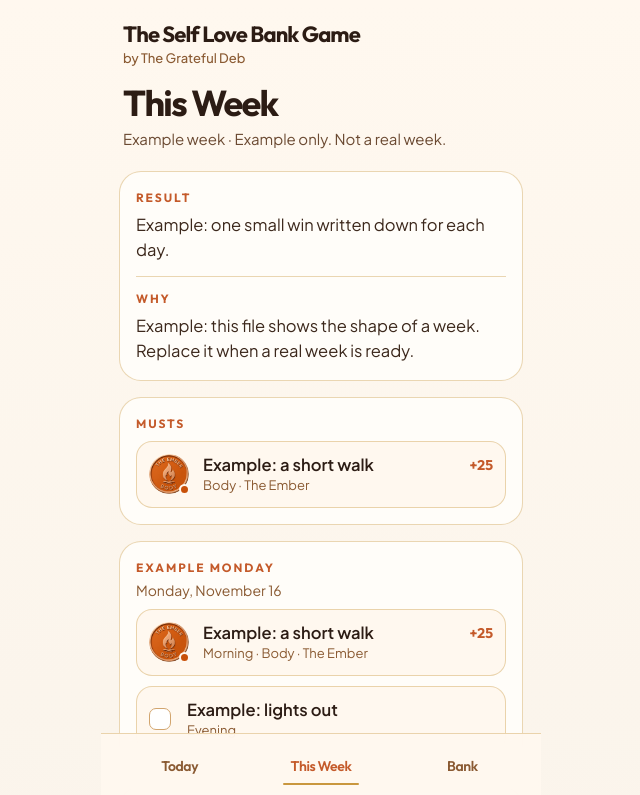
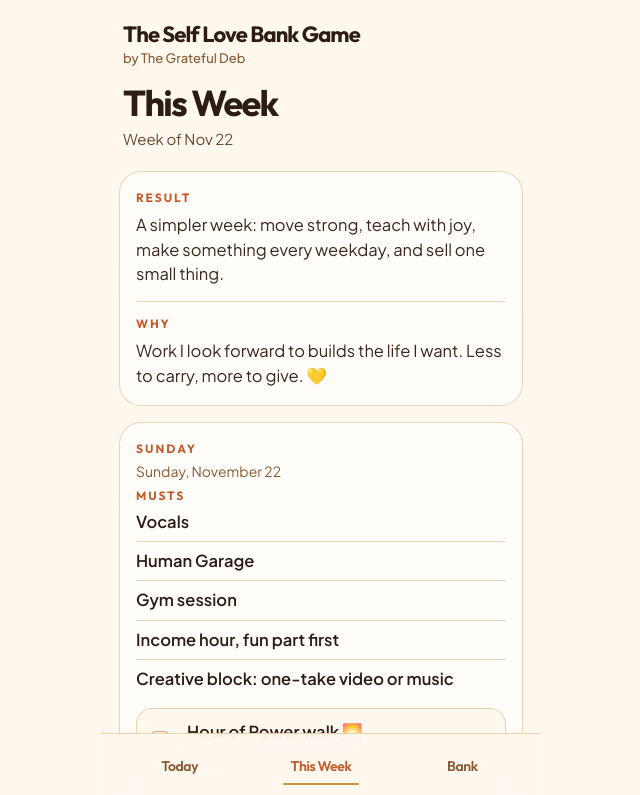
Before and after one commit to debbieashvil-web/rpm-day, a plain HTML site: page index.html in a window 1280 px wide. Both pictures are taken after a click on the element "Sections". Shown: the top 795 px of the page, without its empty margins (319-959 px from the left). Drawn offline with Linux system fonts and the light colour scheme.

Commit message:
Week plan Nov 22-28: day names, read-only musts, check-only week rows (#24)
* Add the Nov 22-28 week plan and show each day's musts.

This Week now reads day names and per-day musts, and still shows the older week shape.

Co-authored-by: debbieashvil-web <debbieashvil-web@users.noreply.github.com>

* Keep This Week checks off Today's coins.

Week rows use a wk- id, so a shared date and id no longer share done-state. Day musts on This Week are a read-only list and award nothing.

Co-authored-by: debbieashvil-web <debbieashvil-web@users.noreply.github.com>

* Make This Week rows check-only.

A wk- row keeps its own done mark and passes no domains, so it cannot pay a coin or move a meter.

Co-authored-by: debbieashvil-web <debbieashvil-web@users.noreply.github.com>

---------

Co-authored-by: debbieashvil-web <debbieashvil-web@users.noreply.github.com>

```diff
--- a/bank/app.css
+++ b/bank/app.css
@@ -164,6 +164,16 @@ main { flex: 1; padding: 6px 18px 22px; }
   line-height: 1.15;
 }
 .daydate { margin: -2px 0 8px; color: var(--muted-2); font-size: 14px; }
+.weekmusts { margin: 0; padding: 0; list-style: none; }
+.weekmusts li {
+  margin: 0;
+  padding: 8px 0;
+  border-top: 1px solid var(--line);
+  font-weight: 600;
+  font-size: 16.5px;
+  line-height: 1.35;
+}
+.weekmusts li:first-child { border-top: 0; padding-top: 0; }
 .task, .stamp, .ghost, .bonus {
   width: 100%;
   text-align: left;
--- a/bank/app.js
+++ b/bank/app.js
@@ -86,13 +86,17 @@ var MUSIC_APP_URL = "https://debbieashvil-web.github.io/rpm-day/music/";
       return L.domainsInLabel(inner).length ? "" : full;
     }).replace(/\s{2,}/g, " ").trim();
   }
+  function itemDomains(item) {
+    if (String(item && item.id || "").indexOf("wk-") === 0) return L.weekItemAward(item);
+    return awardsFor(item.label, item.domainId);
+  }
   function itemDone(day, item) {
-    if (awardsFor(item.label, item.domainId).length) return L.planItemOn(state, day, item.id);
+    if (itemDomains(item).length) return L.planItemOn(state, day, item.id);
     var bag = readChecks()[day] || {};
     return !!bag[item.id];
   }
   function toggleItem(day, item) {
-    var domains = awardsFor(item.label, item.domainId);
+    var domains = itemDomains(item);
     if (domains.length) {
       commit(L.togglePlanItem(state, { id: item.id, day: day, label: showLabel(item.label), domains: domains }));
       return;
@@ -162,7 +166,7 @@ var MUSIC_APP_URL = "https://debbieashvil-web.github.io/rpm-day/music/";
     return rows;
   }
   function planButton(item, day) {
-    var domains = awardsFor(item.label, item.domainId);
+    var domains = itemDomains(item);
     var on = itemDone(day, item);
     var pts = 0;
     domains.forEach(function (d) { pts += d.points; });
@@ -259,7 +263,7 @@ var MUSIC_APP_URL = "https://debbieashvil-web.github.io/rpm-day/music/";
     var mustDay = week.date || (week.days && week.days[0] && week.days[0].date) || L.dayKey(now());
     var musts = [];
     (week.musts || []).forEach(function (m, i) {
-      if (m && m.label) musts.push({ id: "must-" + i, time: "", label: m.label, domainId: m.domainId || "" });
+      if (m && m.label) musts.push({ id: L.weekItemId("must-" + i), time: "", label: m.label, domainId: m.domainId || "" });
     });
     if (musts.length) {
       html += '<section class="panel"><p class="kicker">Musts</p>';
@@ -267,10 +271,21 @@ var MUSIC_APP_URL = "https://debbieashvil-web.github.io/rpm-day/music/";
       html += "</section>";
     }
     (week.days || []).forEach(function (d) {
-      html += '<section class="panel"><p class="kicker">' + esc(d.title || "Day") + "</p>";
+      var dayKey = d.date || mustDay;
+      html += '<section class="panel"><p class="kicker">' + esc(d.title || d.dayName || "Day") + "</p>";
       if (d.date) html += '<p class="daydate">' + esc(prettyDate(d.date)) + "</p>";
+      var dayMusts = [];
+      (d.musts || []).forEach(function (m) {
+        if (!m || !m.label || L.weekMustAward(m).length) return;
+        dayMusts.push(m.label);
+      });
+      if (dayMusts.length) {
+        html += '<p class="kicker">Musts</p><ul class="weekmusts">';
+        dayMusts.forEach(function (label) { html += "<li>" + esc(label) + "</li>"; });
+        html += "</ul>";
+      }
       (d.items || []).forEach(function (it) {
-        html += planButton({ id: it[0], time: it[1] || "", label: it[2] || "", domainId: "" }, d.date || mustDay);
+        html += planButton({ id: L.weekItemId(it[0]), time: it[1] || "", label: it[2] || "", domainId: "" }, dayKey);
       });
       html += "</section>";
     });
--- a/bank/logic.js
+++ b/bank/logic.js
@@ -504,6 +504,18 @@
     return 0;
   }
 
+  function weekItemId(id) {
+    return "wk-" + String(id == null ? "" : id);
+  }
+
+  function weekMustAward() {
+    return [];
+  }
+
+  function weekItemAward() {
+    return [];
+  }
+
   function planItemOn(state, day, itemId) {
     var prefix = "plan:" + day + ":" + itemId + ":";
     return active(state).some(function (e) {
@@ -516,6 +528,7 @@
     var day = spec.day || dayKey(new Date());
     var itemId = String(spec.id || "");
     if (!itemId) return { error: "item", dropped: [] };
+    if (itemId.indexOf("wk-") === 0) return { skipped: true, dropped: [] };
     var prefix = "plan:" + day + ":" + itemId + ":";
     var existing = active(state).filter(function (e) {
       return e.taskId && e.taskId.indexOf(prefix) === 0;
@@ -791,6 +804,9 @@
     coinLabel: coinLabel,
     domainsInLabel: domainsInLabel,
     catalogPoints: catalogPoints,
+    weekItemId: weekItemId,
+    weekMustAward: weekMustAward,
+    weekItemAward: weekItemAward,
     planItemOn: planItemOn,
     togglePlanItem: togglePlanItem,
     dayKey: dayKey,
--- a/bank/sw.js
+++ b/bank/sw.js
@@ -1,5 +1,5 @@
 /* Offline cache for the bank app only. Scope is this folder. */
-var CACHE = "slb-static-v8";
+var CACHE = "slb-static-v9";
 var ASSETS = [
   "./",
   "./index.html",
--- a/week.json
+++ b/week.json
@@ -1,66 +1,483 @@
 {
-  "date": "2026-11-16",
-  "title": "Example week",
-  "tag": "Example only. Not a real week.",
-  "result": "Example: one small win written down for each day.",
-  "why": "Example: this file shows the shape of a week. Replace it when a real week is ready.",
+ "weekOf": "2026-11-22",
+ "title": "Week of Nov 22",
+ "result": "A simpler week: move strong, teach with joy, make something every weekday, and sell one small thing.",
+ "why": "Work I look forward to builds the life I want. Less to carry, more to give. 💛",
+ "days": [
+  {
+   "date": "2026-11-22",
+   "dayName": "Sunday",
    "musts": [
     {
-      "label": "Example: a short walk",
-      "domainId": "body"
+     "label": "Vocals",
+     "domainId": "music-creativity",
+     "coin": "Songbird"
+    },
+    {
+     "label": "Human Garage",
+     "domainId": "body",
+     "coin": "Ember"
+    },
+    {
+     "label": "Gym session",
+     "domainId": "body",
+     "coin": "Ember"
+    },
+    {
+     "label": "Income hour, fun part first",
+     "domainId": "career",
+     "coin": "Teacher's Bell"
+    },
+    {
+     "label": "Creative block: one-take video or music",
+     "domainId": "music-creativity",
+     "coin": "Songbird"
     }
    ],
-  "sections": [],
-  "days": [
-    {
-      "date": "2026-11-16",
-      "title": "Example Monday",
    "items": [
-        ["ex-mon-1", "Morning", "Example: a short walk (Ember)"],
-        ["ex-mon-2", "Evening", "Example: lights out"]
+    [
+     "s1",
+     "7:00 AM",
+     "Hour of Power walk 🌅 (Ember)"
+    ],
+    [
+     "s2",
+     "8:00 AM",
+     "Gym 🏋️‍♀️ (Ember)"
+    ],
+    [
+     "s3",
+     "10:15 AM",
+     "Human Garage + vocals 💪🎤"
+    ],
+    [
+     "s4",
+     "11:00 AM",
+     "Weekly planning: question, delete, simplify 🗺️ (Teacher's Bell)"
+    ],
+    [
+     "s5",
+     "12:30 PM",
+     "Lesson 🎹 (Teacher's Bell)"
+    ],
+    [
+     "s6",
+     "2:30 PM",
+     "⭐ Income hour: start with the 10-min sync account 🪙 (Teacher's Bell)"
+    ],
+    [
+     "s7",
+     "3:45 PM",
+     "⭐ Creative block, 45 min 🎬 (Songbird)"
+    ],
+    [
+     "s8",
+     "5:00 PM",
+     "Meal prep hour 🍗 (Ember, Hearth)"
+    ],
+    [
+     "s9",
+     "After dinner",
+     "Piano or guitar, 10 min 🎸 (Songbird)"
+    ],
+    [
+     "s10",
+     "11:30 PM",
+     "Lights out 😴 (Still Water)"
+    ]
    ]
   },
   {
-      "date": "2026-11-17",
-      "title": "Example Tuesday",
+   "date": "2026-11-23",
+   "dayName": "Monday",
+   "musts": [
+    {
+     "label": "Vocals",
+     "domainId": "music-creativity",
+     "coin": "Songbird"
+    },
+    {
+     "label": "Human Garage",
+     "domainId": "body",
+     "coin": "Ember"
+    },
+    {
+     "label": "Lower-body gym",
+     "domainId": "body",
+     "coin": "Ember"
+    },
+    {
+     "label": "Income hour, fun part first",
+     "domainId": "career",
+     "coin": "Teacher's Bell"
+    },
+    {
+     "label": "Creative block: one-take video or music",
+     "domainId": "music-creativity",
+     "coin": "Songbird"
+    }
+   ],
    "items": [
-        ["ex-tue-1", "Afternoon", "Example: ten minutes of tidying (Hearth)"]
+    [
+     "m1",
+     "Morning",
+     "Hour of Power walk 🌅 (Ember)"
+    ],
+    [
+     "m2",
+     "8:00 AM",
+     "Lower-body gym 🏋️‍♀️ (Ember)"
+    ],
+    [
+     "m3",
+     "Late morning",
+     "Human Garage + vocals 💪🎤"
+    ],
+    [
+     "m4",
+     "After lunch",
+     "⭐ Income hour, fun part first ☕ (Teacher's Bell)"
+    ],
+    [
+     "m5",
+     "3:30 PM",
+     "⭐ Creative block, 45 min 🎬 (Songbird)"
+    ],
+    [
+     "m6",
+     "After dinner",
+     "Piano or guitar, 10 min 🎸 (Songbird)"
+    ],
+    [
+     "m7",
+     "11:30 PM",
+     "Lights out 😴 (Still Water)"
+    ]
    ]
   },
   {
-      "date": "2026-11-18",
-      "title": "Example Wednesday",
+   "date": "2026-11-24",
+   "dayName": "Tuesday",
+   "musts": [
+    {
+     "label": "Vocals",
+     "domainId": "music-creativity",
+     "coin": "Songbird"
+    },
+    {
+     "label": "Human Garage",
+     "domainId": "body",
+     "coin": "Ember"
+    },
+    {
+     "label": "Creative block: one-take video or music",
+     "domainId": "music-creativity",
+     "coin": "Songbird"
+    },
+    {
+     "label": "Income hour, fun part first",
+     "domainId": "career",
+     "coin": "Teacher's Bell"
+    }
+   ],
    "items": [
-        ["ex-wed-1", "Morning", "Example: vocal play (Songbird)"],
-        ["ex-wed-2", "Afternoon", "Example: one lesson block (Teacher's Bell)"]
+    [
+     "t1",
+     "Morning",
+     "Hour of Power walk 🌅 (Ember)"
+    ],
+    [
+     "t2",
+     "9:00 AM",
+     "⭐ Creative block, 1 hour: one-take video or music 🎬 (Songbird)"
+    ],
+    [
+     "t3",
+     "10:15 AM",
+     "Human Garage + vocals 💪🎤"
+    ],
+    [
+     "t4",
+     "After lunch",
+     "⭐ Income hour: pick the first offer and test price 🪙 (Teacher's Bell)"
+    ],
+    [
+     "t5",
+     "After dinner",
+     "Piano or guitar, 10 min 🎸 (Songbird)"
+    ],
+    [
+     "t6",
+     "11:30 PM",
+     "Lights out 😴 (Still Water)"
+    ]
    ]
   },
   {
-      "date": "2026-11-19",
-      "title": "Example Thursday",
+   "date": "2026-11-25",
+   "dayName": "Wednesday",
+   "musts": [
+    {
+     "label": "Vocals",
+     "domainId": "music-creativity",
+     "coin": "Songbird"
+    },
+    {
+     "label": "Human Garage",
+     "domainId": "body",
+     "coin": "Ember"
+    },
+    {
+     "label": "Upper/pull gym",
+     "domainId": "body",
+     "coin": "Ember"
+    },
+    {
+     "label": "Income hour, fun part first",
+     "domainId": "career",
+     "coin": "Teacher's Bell"
+    },
+    {
+     "label": "Creative block: one-take video or music",
+     "domainId": "music-creativity",
+     "coin": "Songbird"
+    }
+   ],
    "items": [
-        ["ex-thu-1", "Anytime", "Example: a kind note (Warm Bread)"]
+    [
+     "w1",
+     "Morning",
+     "Hour of Power walk 🌅 (Ember)"
+    ],
+    [
+     "w2",
+     "8:00 AM",
+     "Upper/pull gym 🏋️‍♀️ (Ember)"
+    ],
+    [
+     "w3",
+     "Late morning",
+     "Human Garage + vocals 💪🎤"
+    ],
+    [
+     "w4",
+     "After lunch",
+     "⭐ Income hour, fun part first ☕ (Teacher's Bell)"
+    ],
+    [
+     "w5",
+     "4:00 PM",
+     "⭐ Creative block, 45 min 🎬 (Songbird)"
+    ],
+    [
+     "w6",
+     "5:45 PM",
+     "Lessons 🎸🎹 (Teacher's Bell)"
+    ],
+    [
+     "w7",
+     "11:30 PM",
+     "Lights out 😴 (Still Water)"
+    ]
    ]
   },
   {
-      "date": "2026-11-20",
-      "title": "Example Friday",
+   "date": "2026-11-26",
+   "dayName": "Thursday",
+   "musts": [
+    {
+     "label": "Vocals",
+     "domainId": "music-creativity",
+     "coin": "Songbird"
+    },
+    {
+     "label": "Human Garage",
+     "domainId": "body",
+     "coin": "Ember"
+    },
+    {
+     "label": "Lower-body gym",
+     "domainId": "body",
+     "coin": "Ember"
+    },
+    {
+     "label": "Income hour, fun part first",
+     "domainId": "career",
+     "coin": "Teacher's Bell"
+    },
+    {
+     "label": "Creative block: one-take video or music",
+     "domainId": "music-creativity",
+     "coin": "Songbird"
+    }
+   ],
    "items": [
-        ["ex-fri-1", "Evening", "Example: a quiet pause (Still Water)"]
+    [
+     "h1",
+     "Morning",
+     "Hour of Power walk 🌅 (Ember)"
+    ],
+    [
+     "h2",
+     "8:00 AM",
+     "Lower-body gym 🏋️‍♀️ (Ember)"
+    ],
+    [
+     "h3",
+     "Late morning",
+     "Human Garage + vocals 💪🎤"
+    ],
+    [
+     "h4",
+     "After lunch",
+     "⭐ Income hour, fun part first ☕ (Teacher's Bell)"
+    ],
+    [
+     "h5",
+     "3:30 PM",
+     "⭐ Creative block, 45 min 🎬 (Songbird)"
+    ],
+    [
+     "h6",
+     "5:30 PM",
+     "Lessons, if still on for the holiday 🎹 (Teacher's Bell)"
+    ],
+    [
+     "h7",
+     "Evening",
+     "Thanksgiving with family 🦃 (Warm Bread)"
+    ],
+    [
+     "h8",
+     "11:30 PM",
+     "Lights out 😴 (Still Water)"
+    ]
    ]
   },
   {
-      "date": "2026-11-21",
-      "title": "Example Saturday",
+   "date": "2026-11-27",
+   "dayName": "Friday",
+   "musts": [
+    {
+     "label": "Vocals",
+     "domainId": "music-creativity",
+     "coin": "Songbird"
+    },
+    {
+     "label": "Human Garage",
+     "domainId": "body",
+     "coin": "Ember"
+    },
+    {
+     "label": "Low-impact cardio, 30-40 min",
+     "domainId": "body",
+     "coin": "Ember"
+    },
+    {
+     "label": "Income hour, fun part first",
+     "domainId": "career",
+     "coin": "Teacher's Bell"
+    },
+    {
+     "label": "Shabbos prep",
+     "domainId": "faith",
+     "coin": "Candlelight"
+    }
+   ],
    "items": [
-        ["ex-sat-1", "Afternoon", "Example: step outside (Oak)"]
+    [
+     "f1",
+     "Morning",
+     "Human Garage 💪 (Ember)"
+    ],
+    [
+     "f2",
+     "Morning",
+     "Low-impact cardio, 30-40 min 🚲 (Ember)"
+    ],
+    [
+     "f3",
+     "Late morning",
+     "Vocals 🎤 (Songbird)"
+    ],
+    [
+     "f4",
+     "12:30 PM",
+     "⭐ Income hour, short and sweet ☕ (Teacher's Bell)"
+    ],
+    [
+     "f5",
+     "Afternoon",
+     "Help with Shabbos prep 🕯️ (Candlelight, Hearth)"
+    ],
+    [
+     "f6",
+     "Candle lighting",
+     "Light candles and rest 🕯️ (Candlelight)"
+    ],
+    [
+     "f7",
+     "11:30 PM",
+     "Lights out 😴 (Still Water)"
+    ]
    ]
   },
   {
-      "date": "2026-11-22",
-      "title": "Example Sunday",
+   "date": "2026-11-28",
+   "dayName": "Saturday",
+   "musts": [
+    {
+     "label": "Hour of Power",
+     "domainId": "body",
+     "coin": "Ember"
+    },
+    {
+     "label": "Human Garage",
+     "domainId": "body",
+     "coin": "Ember"
+    },
+    {
+     "label": "Vocals, gentle",
+     "domainId": "music-creativity",
+     "coin": "Songbird"
+    },
+    {
+     "label": "Keep Shabbos 🕯️",
+     "domainId": "faith",
+     "coin": "Candlelight"
+    }
+   ],
    "items": [
-        ["ex-sun-1", "Morning", "Example: a gratitude list (Candlelight)"]
+    [
+     "a1",
+     "Morning",
+     "Hour of Power walk 🌅 (Ember)"
+    ],
+    [
+     "a2",
+     "Morning",
+     "Human Garage 💪 (Ember)"
+    ],
+    [
+     "a3",
+     "Anytime",
+     "Vocals, gentle 🎤 (Songbird)"
+    ],
+    [
+     "a4",
+     "Afternoon",
+     "Rest, a friend, or 10 min of Torah or gratitude 📖 (Candlelight, Warm Bread)"
+    ],
+    [
+     "a5",
+     "After Havdalah",
+     "One small cozy win ☕ (Teacher's Bell)"
+    ],
+    [
+     "a6",
+     "11:30 PM",
+     "Lights out 😴 (Still Water)"
+    ]
    ]
   }
  ]
```
Also changed, not shown: bank/logic.test.js (+97 -4 lines). Lines whose indentation alone changed are shown as unchanged.
